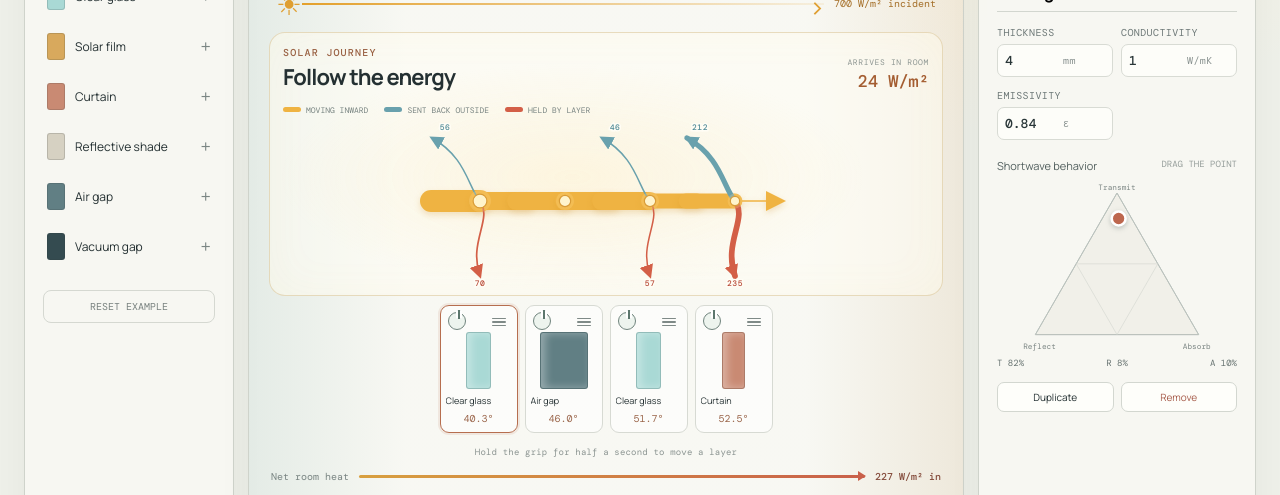
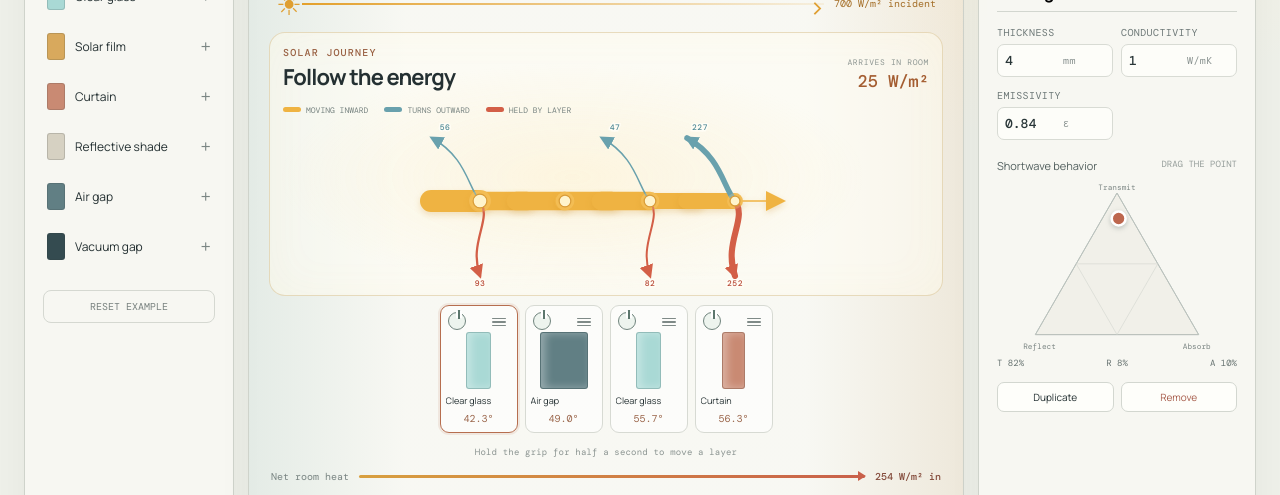
Before and after one commit to mohnjahoney/layer-light, a React (Vite) app: page / in a window 1280 px wide. Shown: the part 305-800 px from the top of the page. Built offline with nearby package versions, Linux system fonts and the light colour scheme.

Commit message:
solve repeated shortwave reflections

```diff
--- a/package.json
+++ b/package.json
@@ -6,6 +6,7 @@
   "scripts": {
     "dev": "vite",
     "build": "vite build",
+    "test": "node --test",
     "preview": "vite preview"
   },
   "dependencies": {
--- a/src/App.jsx
+++ b/src/App.jsx
@@ -86,7 +86,7 @@ function EnergyRibbons({ layers, flows, sunlight }) {
         <div><p className="eyebrow">Solar journey</p><h3>Follow the energy</h3></div>
         <div className="ribbon-arrival"><span>arrives in room</span><strong>{fmt(flows.at(-1)?.transmitted ?? sunlight)} W/m²</strong></div>
       </div>
-      <div className="ribbon-legend"><span><i className="transmitted" />Moving inward</span><span><i className="reflected" />Sent back outside</span><span><i className="absorbed" />Held by layer</span></div>
+      <div className="ribbon-legend"><span><i className="transmitted" />Moving inward</span><span><i className="reflected" />Turns outward</span><span><i className="absorbed" />Held by layer</span></div>
       <div className="ribbon-track" style={{ gridTemplateColumns: `repeat(${Math.max(layers.length, 1)}, 78px)` }} aria-label="Shortwave solar energy flow through layers">
         {layers.map((layer, index) => {
           const flow = flows[index]
@@ -287,7 +287,7 @@ export default function App() {
 
         <section className="results-grid">
           <article className="card energy-card"><div className="section-heading"><div><p className="eyebrow">Solar balance</p><h3>Energy destinations</h3></div><span>per m² of window</span></div><EnergyBar result={result} sunlight={settings.sunlight} /></article>
-          <article className="card notes-card"><p className="eyebrow">Reading the model</p><h3>What this version includes</h3><p>Solids conduct heat. Gaps exchange heat by gas conduction, simplified convection, and longwave radiation; vacuum gaps retain only radiation. Absorbed sunlight heats its layer and divides between outdoors and the room.</p><div className="note"><span>i</span><p>Single-band optics, linearized radiation, no edge leakage or multiple reflections. Use this to compare ideas—not size HVAC equipment.</p></div></article>
+          <article className="card notes-card"><p className="eyebrow">Reading the model</p><h3>What this version includes</h3><p>Solids conduct heat. Gaps exchange heat by gas conduction, simplified convection, and longwave radiation; vacuum gaps retain only radiation. Absorbed sunlight heats its layer and divides between outdoors and the room.</p><div className="note"><span>i</span><p>Repeated shortwave reflections are included in the totals; ribbon branches show local directional turns. Single-band optics, no coherent interference or edge leakage. Use this to compare ideas—not size HVAC equipment.</p></div></article>
         </section>
       </main>
       <footer><span>Layer Light · exploratory thermal model</span><span>Model details in SPEC.md</span></footer>
--- a/src/physics.js
+++ b/src/physics.js
@@ -92,6 +92,65 @@ function solveTemperatures(resistances, sources, outside, inside) {
   return result
 }
 
+// Solves the infinite series of incoherent internal reflections without
+// iterating individual bounces. suffixReflectance[i] is the effective
+// reflectance of every layer from i through the room-side boundary.
+export function solveShortwave(layers, incident) {
+  const count = layers.length
+  const suffixReflectance = Array(count + 1).fill(0)
+  const forward = Array(count + 1).fill(0)
+  const backward = Array(count + 1).fill(0)
+  const EPSILON = 1e-12
+
+  for (let index = count - 1; index >= 0; index -= 1) {
+    const layer = layers[index]
+    const denominator = 1 - layer.reflectance * suffixReflectance[index + 1]
+    const returned = denominator > EPSILON
+      ? (layer.transmittance ** 2 * suffixReflectance[index + 1]) / denominator
+      : 0
+    suffixReflectance[index] = Math.min(1, Math.max(0, layer.reflectance + returned))
+  }
+
+  forward[0] = Math.max(0, incident)
+  for (let index = 0; index < count; index += 1) {
+    const layer = layers[index]
+    const denominator = 1 - layer.reflectance * suffixReflectance[index + 1]
+    forward[index + 1] = denominator > EPSILON
+      ? layer.transmittance * forward[index] / denominator
+      : 0
+  }
+
+  for (let index = count - 1; index >= 0; index -= 1) {
+    const layer = layers[index]
+    backward[index] = layer.reflectance * forward[index] + layer.transmittance * backward[index + 1]
+  }
+
+  const absorbed = layers.map((layer, index) => layer.absorptance * (forward[index] + backward[index + 1]))
+  const byLayer = layers.map((layer, index) => ({
+    incoming: forward[index],
+    forwardIn: forward[index],
+    backwardIn: backward[index + 1],
+    transmitted: forward[index + 1],
+    backward: backward[index],
+    reflected: layer.reflectance * forward[index],
+    reReflected: layer.reflectance * backward[index + 1],
+    forwardTransmission: layer.transmittance * forward[index],
+    backwardTransmission: layer.transmittance * backward[index + 1],
+    absorbed: absorbed[index],
+    bypassed: false,
+  }))
+
+  return {
+    byLayer,
+    forward,
+    backward,
+    absorbed,
+    reflected: backward[0] ?? 0,
+    transmitted: forward[count] ?? incident,
+    suffixReflectance,
+  }
+}
+
 export function solveSystem(layers, settings) {
   const activeLayers = layers.filter((layer) => layer.enabled !== false)
   const outside = settings.outdoorTemp
@@ -99,19 +158,30 @@ export function solveSystem(layers, settings) {
   const meanK = ((outside + inside) / 2) + 273.15
   const resistances = activeLayers.map((layer, i) => layerResistance(layer, i, activeLayers, meanK))
 
-  let shortwave = settings.sunlight
-  let reflected = 0
+  const shortwave = solveShortwave(activeLayers, settings.sunlight)
+  const activeFlowById = new Map(activeLayers.map((layer, index) => [layer.id, shortwave.byLayer[index]]))
+  let activeIndex = 0
   const solarByLayer = layers.map((layer) => {
-    const incoming = shortwave
-    if (layer.enabled === false) return { incoming, reflected: 0, absorbed: 0, transmitted: incoming, bypassed: true }
-    const layerReflected = incoming * layer.reflectance
-    const layerAbsorbed = incoming * layer.absorptance
-    shortwave = incoming * layer.transmittance
-    reflected += layerReflected
-    return { incoming, reflected: layerReflected, absorbed: layerAbsorbed, transmitted: shortwave, bypassed: false }
+    if (layer.enabled !== false) {
+      const flow = activeFlowById.get(layer.id)
+      activeIndex += 1
+      return flow
+    }
+    return {
+      incoming: shortwave.forward[activeIndex],
+      forwardIn: shortwave.forward[activeIndex],
+      backwardIn: shortwave.backward[activeIndex],
+      transmitted: shortwave.forward[activeIndex],
+      backward: shortwave.backward[activeIndex],
+      reflected: 0,
+      reReflected: 0,
+      forwardTransmission: shortwave.forward[activeIndex],
+      backwardTransmission: shortwave.backward[activeIndex],
+      absorbed: 0,
+      bypassed: true,
+    }
   })
-  const solarById = new Map(layers.map((layer, index) => [layer.id, solarByLayer[index]]))
-  const absorbed = activeLayers.map((layer) => solarById.get(layer.id).absorbed)
+  const absorbed = shortwave.absorbed
 
   const activeTemperatures = solveTemperatures(resistances, absorbed, outside, inside)
   const temperatureById = new Map(activeLayers.map((layer, index) => [layer.id, activeTemperatures[index]]))
@@ -121,8 +191,8 @@ export function solveSystem(layers, settings) {
   const inwardThermal = activeLayers.length ? (activeTemperatures.at(-1) - inside) / boundaryIn : (outside - inside) / boundaryIn
   const baseline = activeLayers.length ? (baselineTemperatures.at(-1) - inside) / boundaryIn : inwardThermal
   const absorbedToRoom = inwardThermal - baseline
-  const totalGain = shortwave + inwardThermal
-  const rejected = Math.max(0, settings.sunlight - reflected - shortwave - absorbedToRoom)
+  const totalGain = shortwave.transmitted + inwardThermal
+  const rejected = Math.max(0, settings.sunlight - shortwave.reflected - shortwave.transmitted - absorbedToRoom)
   const totalR = 1 / 20 + resistances.reduce((sum, r) => sum + r, 0) + 1 / 8
 
   return {
@@ -130,8 +200,10 @@ export function solveSystem(layers, settings) {
     solarByLayer,
     resistances,
     totalR,
-    reflected,
-    directSolar: shortwave,
+    reflected: shortwave.reflected,
+    directSolar: shortwave.transmitted,
+    shortwaveForward: shortwave.forward,
+    shortwaveBackward: shortwave.backward,
     absorbedToRoom,
     baseline,
     totalGain,
```
Also changed, not shown: 2 other files (tests, documents, lock files or other folders).
